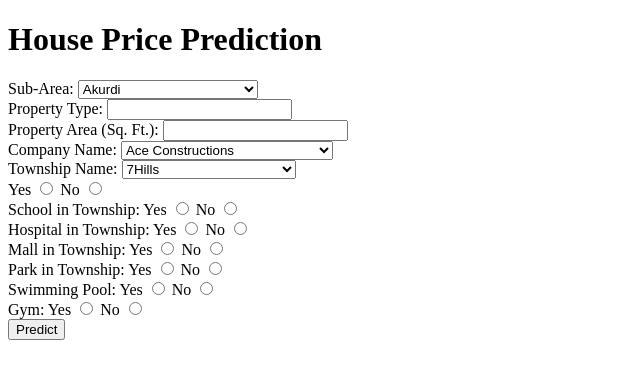
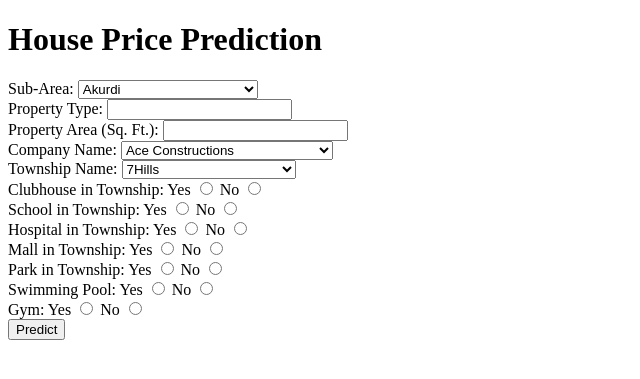
Before and after one commit to Ashipeddi/House_price_prediction, a Flask app: page / in a window 1280 px wide. Shown: the top 379 px of the page, without its empty margins (0-640 px from the left). Run offline with Flask 3, Linux system fonts and the light colour scheme; parts of the project's set-up code (start-up, migrations or seed data) failed here and were passed over.

Commit message:
Update index.html

```diff
--- a/templates/index.html
+++ b/templates/index.html
@@ -152,7 +152,7 @@
             <option value="53">Vtp Solitaire</option>
         </select><br>
 
-
+        <label for="clubhouse">Clubhouse in Township:</label>
         <label for="clubhouse_yes">Yes</label>
         <input type="radio" id="clubhouse_yes" name="clubhouse" value="1" required>
         <label for="clubhouse_no">No</label>
```
